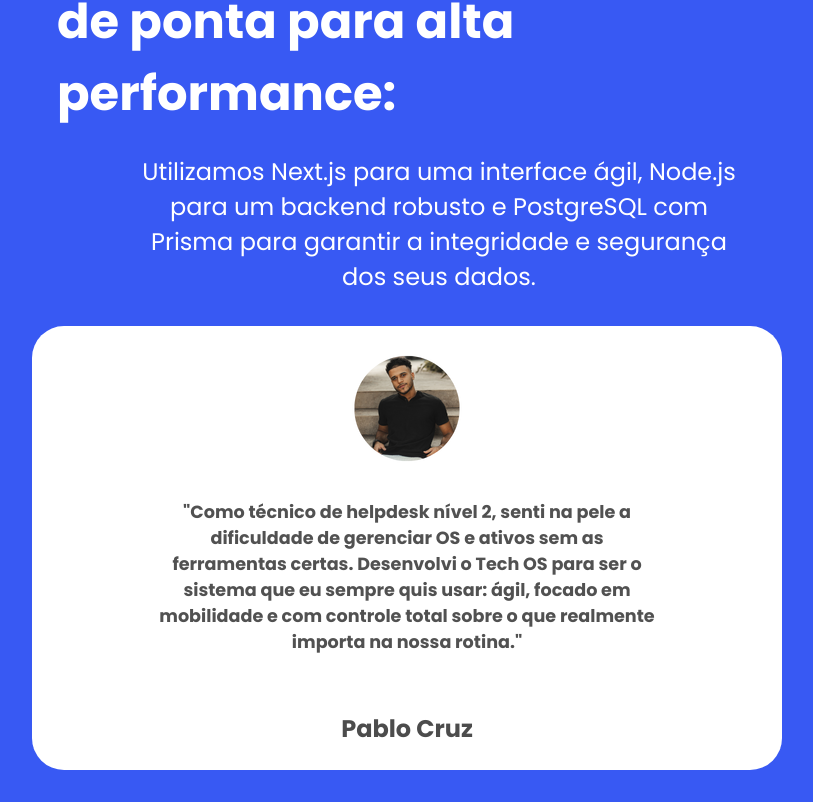
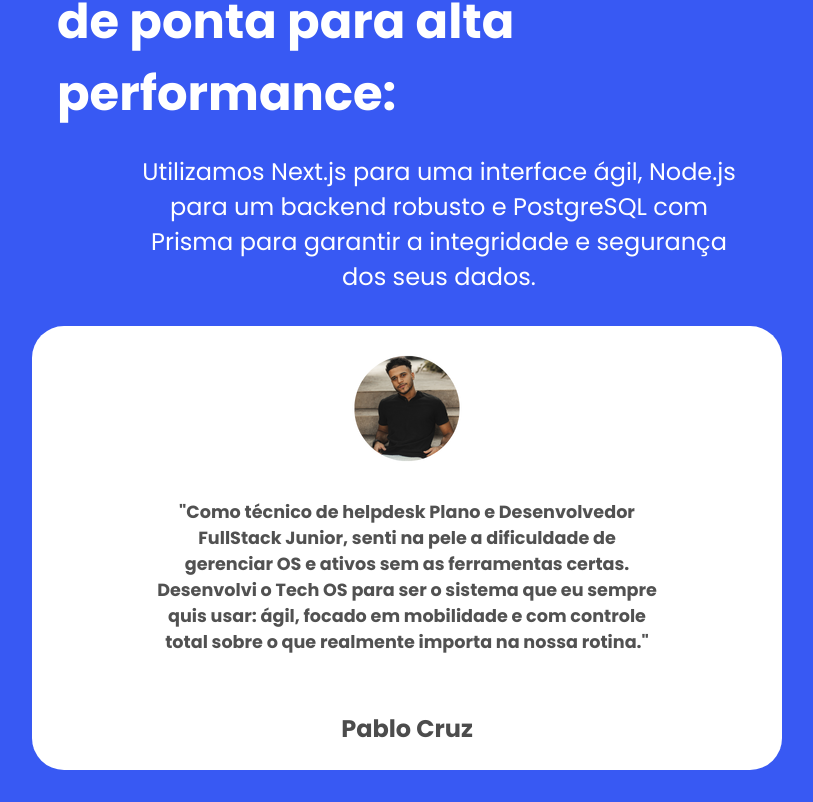
Before and after one commit to pablo-cruzbr/LandingPageTechOS, a React (Vite) app: page / in a window 1280 px wide. Shown: the part 3571-4373 px from the top of the page, without its empty margins (233-1046 px from the left). Built offline with nearby package versions, Linux system fonts and the light colour scheme.

Commit message:
Feat: update  "Testimonial"

```diff
--- a/src/components/Testimonial.jsx
+++ b/src/components/Testimonial.jsx
@@ -12,7 +12,7 @@ const Testimonial = () => {
 
       <div className="testimonial-section-bottom">
           <img src={ProfilePhoto} alt="" />
-      <p>"Como técnico de helpdesk nível 2, senti na pele a dificuldade de gerenciar OS e ativos sem as ferramentas certas. Desenvolvi o Tech OS para ser o sistema que eu sempre quis usar: ágil, focado em mobilidade e com controle total sobre o que realmente importa na nossa rotina."</p>
+      <p>"Como técnico de helpdesk Plano e Desenvolvedor FullStack Junior, senti na pele a dificuldade de gerenciar OS e ativos sem as ferramentas certas. Desenvolvi o Tech OS para ser o sistema que eu sempre quis usar: ágil, focado em mobilidade e com controle total sobre o que realmente importa na nossa rotina."</p>
 
 
       <h2>Pablo Cruz</h2>
```
